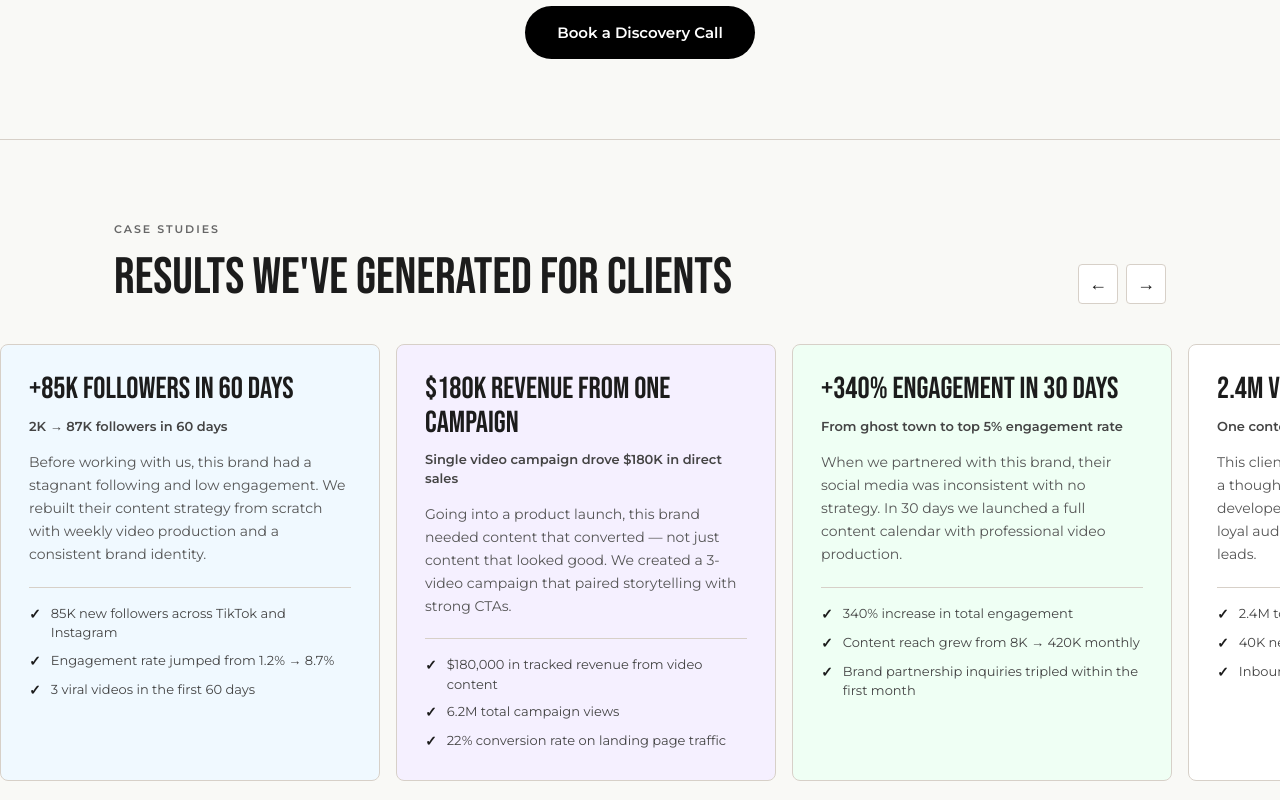
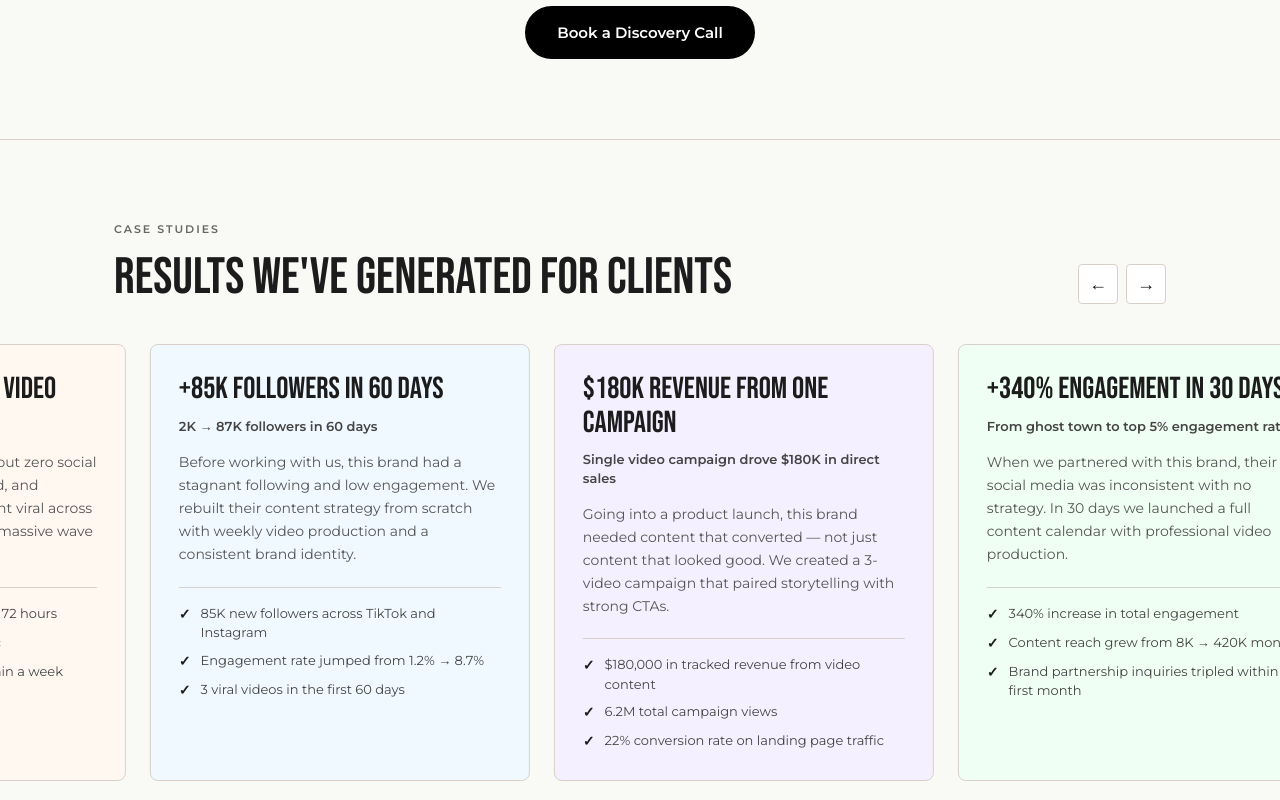
Before and after one commit to ekishinevsky/lucaagencysite, a Next.js app: page / in a window 1280 px wide. Shown: the part 1340-2140 px from the top of the page. Built offline with nearby package versions, Linux system fonts and the light colour scheme.

Commit message:
Case studies: slow drift carousel, arrow-to-slide mode, count-up on scroll

```diff
--- a/components/CaseStudies.tsx
+++ b/components/CaseStudies.tsx
@@ -1,97 +1,377 @@
 "use client";
 
-import { useCallback, useEffect } from "react";
-import useEmblaCarousel from "embla-carousel-react";
+import { useCallback, useEffect, useRef, useState } from "react";
 
-const cards = [
+const CARD_WIDTH = 380;
+const GAP = 24;
+const CARD_STEP = CARD_WIDTH + GAP; // 404px per card
+
+const cardsData = [
   {
     bg: "#fff8f0",
-    stat: "+30M Views in a Single Video",
+    countUp: { prefix: "+", value: 30, decimals: 0, unit: "M", rest: " Views in a Single Video" },
     metric: "0 → 30M+ views in 72 hours",
     body: "This brand had a great product but zero social presence. We scripted, produced, and launched a single video that went viral across TikTok and Instagram, driving a massive wave of organic traffic and sales.",
-    results: ["30M+ views across platforms in 72 hours", "400% increase in website traffic", "Product inventory sold out within a week"],
+    results: [
+      "30M+ views across platforms in 72 hours",
+      "400% increase in website traffic",
+      "Product inventory sold out within a week",
+    ],
   },
   {
     bg: "#f0f9ff",
-    stat: "+85K Followers in 60 Days",
+    countUp: { prefix: "+", value: 85, decimals: 0, unit: "K", rest: " Followers in 60 Days" },
     metric: "2K → 87K followers in 60 days",
     body: "Before working with us, this brand had a stagnant following and low engagement. We rebuilt their content strategy from scratch with weekly video production and a consistent brand identity.",
-    results: ["85K new followers across TikTok and Instagram", "Engagement rate jumped from 1.2% → 8.7%", "3 viral videos in the first 60 days"],
+    results: [
+      "85K new followers across TikTok and Instagram",
+      "Engagement rate jumped from 1.2% → 8.7%",
+      "3 viral videos in the first 60 days",
+    ],
   },
   {
     bg: "#f5f0ff",
-    stat: "$180K Revenue From One Campaign",
+    countUp: { prefix: "$", value: 180, decimals: 0, unit: "K", rest: " Revenue From One Campaign" },
     metric: "Single video campaign drove $180K in direct sales",
     body: "Going into a product launch, this brand needed content that converted — not just content that looked good. We created a 3-video campaign that paired storytelling with strong CTAs.",
-    results: ["$180,000 in tracked revenue from video content", "6.2M total campaign views", "22% conversion rate on landing page traffic"],
+    results: [
+      "$180,000 in tracked revenue from video content",
+      "6.2M total campaign views",
+      "22% conversion rate on landing page traffic",
+    ],
   },
   {
     bg: "#effff4",
-    stat: "+340% Engagement in 30 Days",
+    countUp: { prefix: "+", value: 340, decimals: 0, unit: "%", rest: " Engagement in 30 Days" },
     metric: "From ghost town to top 5% engagement rate",
     body: "When we partnered with this brand, their social media was inconsistent with no strategy. In 30 days we launched a full content calendar with professional video production.",
-    results: ["340% increase in total engagement", "Content reach grew from 8K → 420K monthly", "Brand partnership inquiries tripled within the first month"],
+    results: [
+      "340% increase in total engagement",
+      "Content reach grew from 8K → 420K monthly",
+      "Brand partnership inquiries tripled within the first month",
+    ],
   },
   {
     bg: "#fff",
-    stat: "2.4M Views, 40K New Followers",
+    countUp: { prefix: "", value: 2.4, decimals: 1, unit: "M", rest: " Views, 40K New Followers" },
     metric: "One content series changed everything",
     body: "This client wanted to establish themselves as a thought leader in their space. We developed a recurring video series that built a loyal audience and drove consistent inbound leads.",
-    results: ["2.4M total series views in 90 days", "40K new highly engaged followers", "Inbound leads up 280% from social channels"],
+    results: [
+      "2.4M total series views in 90 days",
+      "40K new highly engaged followers",
+      "Inbound leads up 280% from social channels",
+    ],
   },
 ];
 
-export default function CaseStudies() {
-  const [emblaRef, emblaApi] = useEmblaCarousel({ loop: true, align: "start" });
+// Two copies for seamless -50% loop
+const track = [...cardsData, ...cardsData];
 
-  const prev = useCallback(() => emblaApi?.scrollPrev(), [emblaApi]);
-  const next = useCallback(() => emblaApi?.scrollNext(), [emblaApi]);
+type StatProps = {
+  prefix: string;
+  value: number;
+  decimals: number;
+  unit: string;
+  rest: string;
+  run: boolean;
+};
 
-  // Auto-advance every 4 seconds
+function AnimatedStat({ prefix, value, decimals, unit, rest, run }: StatProps) {
+  const [display, setDisplay] = useState(0);
+  const started = useRef(false);
+
   useEffect(() => {
-    if (!emblaApi) return;
-    const id = setInterval(() => emblaApi.scrollNext(), 4000);
-    return () => clearInterval(id);
-  }, [emblaApi]);
+    if (!run || started.current) return;
+    started.current = true;
+    const duration = 1800;
+    const start = performance.now();
+    const tick = (now: number) => {
+      const t = Math.min((now - start) / duration, 1);
+      const eased = 1 - Math.pow(1 - t, 3);
+      setDisplay(eased * value);
+      if (t < 1) requestAnimationFrame(tick);
+      else setDisplay(value);
+    };
+    requestAnimationFrame(tick);
+  }, [run, value]);
+
+  const fmt =
+    decimals === 0
+      ? Math.floor(display).toLocaleString()
+      : display.toFixed(decimals);
 
   return (
-    <section id="case-studies" style={{ background: "#f9f9f6", padding: "80px 0", borderTop: "1px solid #d7d0c8", overflow: "hidden" }}>
+    <p
+      style={{
+        fontFamily: "var(--font-display)",
+        fontSize: "clamp(1.4rem, 2.5vw, 1.9rem)",
+        color: "#1c1c1c",
+        lineHeight: 1.1,
+        marginBottom: 10,
+      }}
+    >
+      {prefix}{fmt}{unit}{rest}
+    </p>
+  );
+}
 
-      <div style={{ maxWidth: 1100, margin: "0 auto", padding: "0 24px", marginBottom: 40 }}>
-        <div style={{ display: "flex", alignItems: "flex-end", justifyContent: "space-between", flexWrap: "wrap", gap: 16 }}>
+export default function CaseStudies() {
+  const [mode, setMode] = useState<"auto" | "manual">("auto");
+  const [snapIndex, setSnapIndex] = useState(0);
+  const [counted, setCounted] = useState<Set<number>>(new Set());
+
+  const trackRef = useRef<HTMLDivElement>(null);
+  const cardRefs = useRef<(HTMLDivElement | null)[]>([]);
+
+  // Count-up: fire when each card enters the viewport
+  useEffect(() => {
+    const observers: IntersectionObserver[] = [];
+    cardRefs.current.forEach((el, i) => {
+      if (!el) return;
+      const obs = new IntersectionObserver(
+        ([entry]) => {
+          if (entry.isIntersecting) {
+            setCounted((prev) => new Set([...prev, i]));
+            obs.unobserve(el);
+          }
+        },
+        { threshold: 0.3 }
+      );
+      obs.observe(el);
+      observers.push(obs);
+    });
+    return () => observers.forEach((o) => o.disconnect());
+  }, []);
+
+  const handleArrow = useCallback(
+    (dir: 1 | -1) => {
+      const el = trackRef.current;
+      if (!el) return;
+
+      if (mode === "auto") {
+        // Freeze current animated position then transition to target snap
+        const matrix = new DOMMatrix(window.getComputedStyle(el).transform);
+        const currentX = matrix.m41;
+        const rawSnap = Math.round(-currentX / CARD_STEP);
+        const dataSnap =
+          ((rawSnap % cardsData.length) + cardsData.length) % cardsData.length;
+        const targetIndex =
+          (dataSnap + dir + cardsData.length) % cardsData.length;
+
+        el.style.animation = "none";
+        el.style.transform = `translateX(${currentX}px)`;
+        setMode("manual");
+        setSnapIndex(targetIndex);
+
+        // Double-rAF ensures browser paints the frozen position before transitioning
+        requestAnimationFrame(() => {
+          requestAnimationFrame(() => {
+            if (!trackRef.current) return;
+            trackRef.current.style.transition =
+              "transform 0.7s cubic-bezier(0.25, 0.1, 0.25, 1)";
+            trackRef.current.style.transform = `translateX(${
+              -targetIndex * CARD_STEP
+            }px)`;
+          });
+        });
+      } else {
+        const targetIndex =
+          (snapIndex + dir + cardsData.length) % cardsData.length;
+        el.style.transition =
+          "transform 0.7s cubic-bezier(0.25, 0.1, 0.25, 1)";
+        el.style.transform = `translateX(${-targetIndex * CARD_STEP}px)`;
+        setSnapIndex(targetIndex);
+      }
+    },
+    [mode, snapIndex]
+  );
+
+  const prev = useCallback(() => handleArrow(-1), [handleArrow]);
+  const next = useCallback(() => handleArrow(1), [handleArrow]);
+
+  return (
+    <section
+      id="case-studies"
+      style={{
+        background: "#f9f9f6",
+        padding: "80px 0",
+        borderTop: "1px solid #d7d0c8",
+        overflow: "hidden",
+      }}
+    >
+      <div
+        style={{
+          maxWidth: 1100,
+          margin: "0 auto",
+          padding: "0 24px",
+          marginBottom: 40,
+        }}
+      >
+        <div
+          style={{
+            display: "flex",
+            alignItems: "flex-end",
+            justifyContent: "space-between",
+            flexWrap: "wrap",
+            gap: 16,
+          }}
+        >
           <div>
-            <p style={{ fontFamily: "var(--font-body)", fontWeight: 600, fontSize: 11, letterSpacing: "0.18em", textTransform: "uppercase", color: "#666", marginBottom: 12 }}>
+            <p
+              style={{
+                fontFamily: "var(--font-body)",
+                fontWeight: 600,
+                fontSize: 11,
+                letterSpacing: "0.18em",
+                textTransform: "uppercase",
+                color: "#666",
+                marginBottom: 12,
+              }}
+            >
               CASE STUDIES
             </p>
-            <h2 style={{ fontFamily: "var(--font-display)", fontSize: "clamp(2rem, 4vw, 3.2rem)", color: "#1c1c1c", lineHeight: 1.05 }}>
+            <h2
+              style={{
+                fontFamily: "var(--font-display)",
+                fontSize: "clamp(2rem, 4vw, 3.2rem)",
+                color: "#1c1c1c",
+                lineHeight: 1.05,
+              }}
+            >
               Results We&apos;ve Generated for Clients
             </h2>
           </div>
           <div style={{ display: "flex", gap: 8 }}>
-            <button onClick={prev} aria-label="Previous" style={{ width: 40, height: 40, border: "1px solid #d7d0c8", background: "#fff", borderRadius: 4, cursor: "pointer", fontSize: 18, display: "flex", alignItems: "center", justifyContent: "center", color: "#1c1c1c" }}>←</button>
-            <button onClick={next} aria-label="Next" style={{ width: 40, height: 40, border: "1px solid #d7d0c8", background: "#fff", borderRadius: 4, cursor: "pointer", fontSize: 18, display: "flex", alignItems: "center", justifyContent: "center", color: "#1c1c1c" }}>→</button>
+            <button
+              onClick={prev}
+              aria-label="Previous"
+              style={{
+                width: 40,
+                height: 40,
+                border: "1px solid #d7d0c8",
+                background: "#fff",
+                borderRadius: 4,
+                cursor: "pointer",
+                fontSize: 18,
+                display: "flex",
+                alignItems: "center",
+                justifyContent: "center",
+                color: "#1c1c1c",
+              }}
+            >
+              ←
+            </button>
+            <button
+              onClick={next}
+              aria-label="Next"
+              style={{
+                width: 40,
+                height: 40,
+                border: "1px solid #d7d0c8",
+                background: "#fff",
+                borderRadius: 4,
+                cursor: "pointer",
+                fontSize: 18,
+                display: "flex",
+                alignItems: "center",
+                justifyContent: "center",
+                color: "#1c1c1c",
+              }}
+            >
+              →
+            </button>
           </div>
         </div>
       </div>
 
-      <div ref={emblaRef} style={{ overflow: "hidden" }}>
-        <div style={{ display: "flex", gap: 16, paddingLeft: "max(24px, calc((100vw - 1100px) / 2 + 24px))", paddingRight: 24, touchAction: "pan-y" }}>
-          {cards.map((card, i) => (
-            <div key={i} style={{ flexShrink: 0, width: 380, background: card.bg, border: "1px solid #d7d0c8", borderRadius: 8, padding: 28 }}>
-              <p style={{ fontFamily: "var(--font-display)", fontSize: "clamp(1.4rem, 2.5vw, 1.9rem)", color: "#1c1c1c", lineHeight: 1.1, marginBottom: 10 }}>
-                {card.stat}
-              </p>
-              <p style={{ fontFamily: "var(--font-body)", fontWeight: 600, fontSize: 13, color: "#444", marginBottom: 16, lineHeight: 1.4 }}>
+      <div style={{ overflow: "hidden" }}>
+        <div
+          ref={trackRef}
+          className={mode === "auto" ? "case-drift" : undefined}
+          style={{
+            display: "flex",
+            gap: GAP,
+            // paddingRight fills the trailing "gap" so -50% lands exactly on copy 2
+            paddingRight: GAP,
+            width: "max-content",
+          }}
+        >
+          {track.map((card, i) => (
+            <div
+              key={i}
+              ref={(el) => {
+                cardRefs.current[i] = el;
+              }}
+              style={{
+                flexShrink: 0,
+                width: CARD_WIDTH,
+                background: card.bg,
+                border: "1px solid #d7d0c8",
+                borderRadius: 8,
+                padding: 28,
+              }}
+            >
+              <AnimatedStat {...card.countUp} run={counted.has(i)} />
+              <p
+                style={{
+                  fontFamily: "var(--font-body)",
+                  fontWeight: 600,
+                  fontSize: 13,
+                  color: "#444",
+                  marginBottom: 16,
+                  lineHeight: 1.4,
+                }}
+              >
                 {card.metric}
               </p>
-              <p style={{ fontFamily: "var(--font-body)", fontWeight: 400, fontSize: 14, color: "#555", lineHeight: 1.65, marginBottom: 20 }}>
+              <p
+                style={{
+                  fontFamily: "var(--font-body)",
+                  fontWeight: 400,
+                  fontSize: 14,
+                  color: "#555",
+                  lineHeight: 1.65,
+                  marginBottom: 20,
+                }}
+              >
                 {card.body}
               </p>
-              <div style={{ borderTop: "1px solid #d7d0c8", paddingTop: 16, display: "flex", flexDirection: "column", gap: 8 }}>
+              <div
+                style={{
+                  borderTop: "1px solid #d7d0c8",
+                  paddingTop: 16,
+                  display: "flex",
+                  flexDirection: "column",
+                  gap: 8,
+                }}
+              >
                 {card.results.map((r, j) => (
-                  <div key={j} style={{ display: "flex", gap: 10, alignItems: "flex-start" }}>
-                    <span style={{ color: "#1c1c1c", fontWeight: 700, fontSize: 14, lineHeight: 1.5, flexShrink: 0 }}>✓</span>
-                    <span style={{ fontFamily: "var(--font-body)", fontWeight: 400, fontSize: 13, color: "#444", lineHeight: 1.5 }}>{r}</span>
+                  <div
+                    key={j}
+                    style={{ display: "flex", gap: 10, alignItems: "flex-start" }}
+                  >
+                    <span
+                      style={{
+                        color: "#1c1c1c",
+                        fontWeight: 700,
+                        fontSize: 14,
+                        lineHeight: 1.5,
+                        flexShrink: 0,
+                      }}
+                    >
+                      ✓
+                    </span>
+                    <span
+                      style={{
+                        fontFamily: "var(--font-body)",
+                        fontWeight: 400,
+                        fontSize: 13,
+                        color: "#444",
+                        lineHeight: 1.5,
+                      }}
+                    >
+                      {r}
+                    </span>
                   </div>
                 ))}
               </div>
@@ -101,10 +381,33 @@ export default function CaseStudies() {
       </div>
 
       <div style={{ textAlign: "center", marginTop: 40 }}>
-        <a href="#contact" style={{ display: "inline-block", background: "#000", color: "#fff", fontFamily: "var(--font-body)", fontWeight: 600, fontSize: 15, padding: "14px 32px", borderRadius: 9999, textDecoration: "none" }}>
+        <a
+          href="#contact"
+          style={{
+            display: "inline-block",
+            background: "#000",
+            color: "#fff",
+            fontFamily: "var(--font-body)",
+            fontWeight: 600,
+            fontSize: 15,
+            padding: "14px 32px",
+            borderRadius: 9999,
+            textDecoration: "none",
+          }}
+        >
           Book a Discovery Call
         </a>
       </div>
+
+      <style>{`
+        .case-drift {
+          animation: case-scroll 55s linear infinite;
+        }
+        @keyframes case-scroll {
+          0%   { transform: translateX(0); }
+          100% { transform: translateX(-50%); }
+        }
+      `}</style>
     </section>
   );
 }
```
